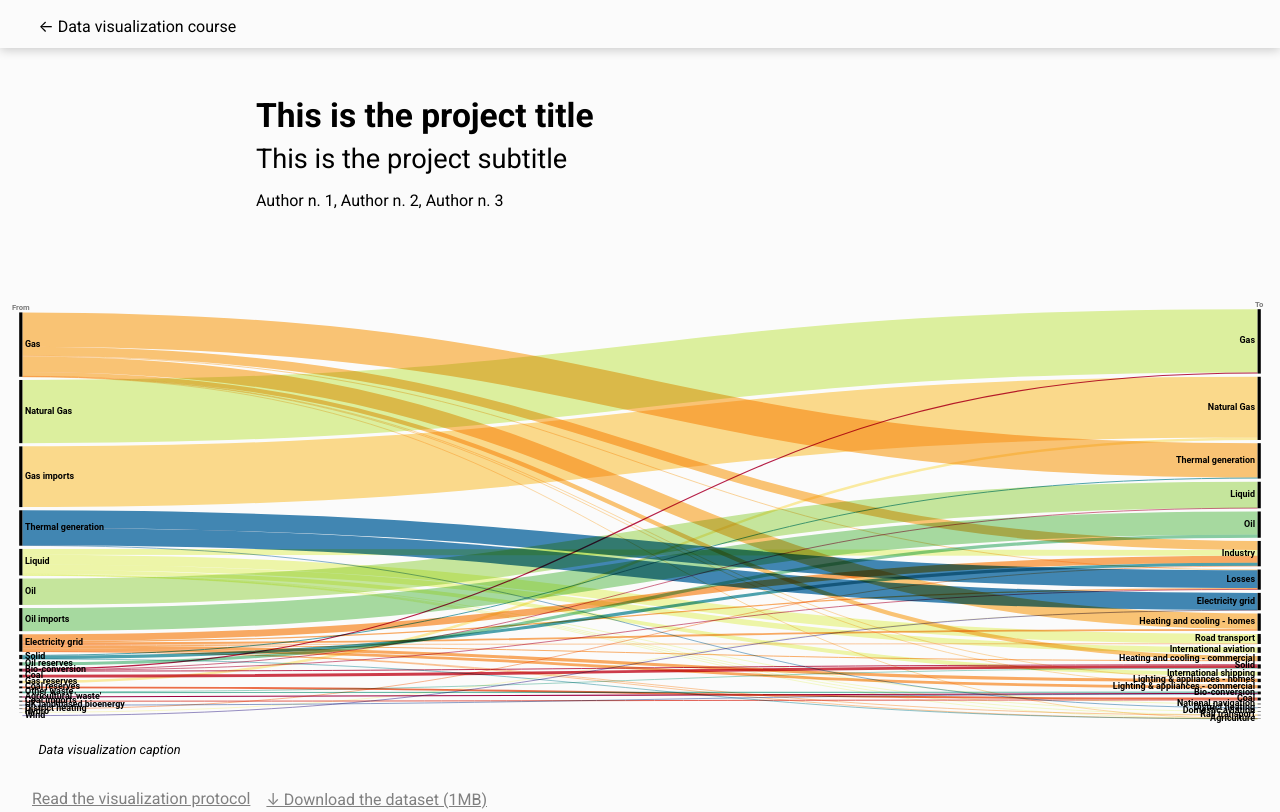
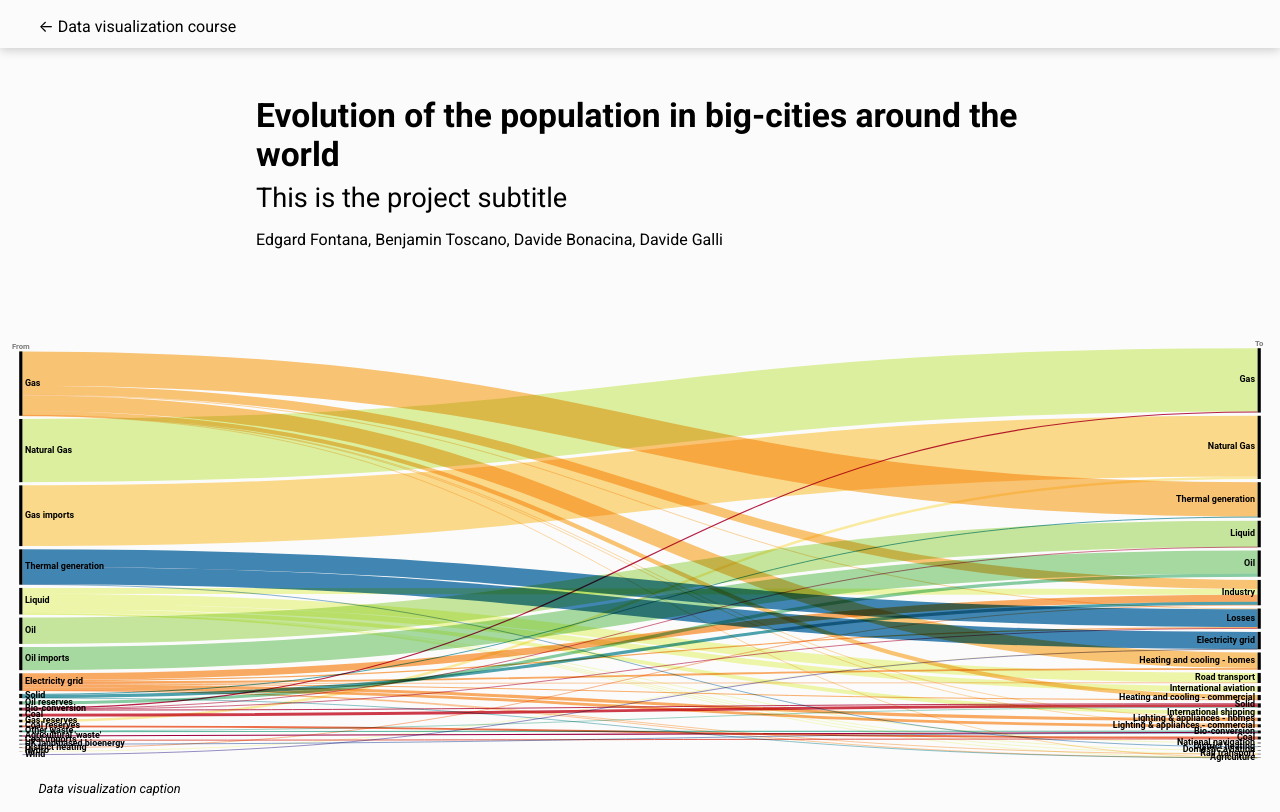
Before and after one commit to 3dd399/dataviz-population_big_cities, a plain HTML site: page index.html in a window 1280 px wide. Shown: the top 812 px of the page. Drawn offline with Linux system fonts and the light colour scheme; a script that the page names is missing.

Commit message:
test mod .html file

```diff
--- a/index.html
+++ b/index.html
@@ -40,10 +40,10 @@
 		<main>
 			<header>
 				<h1>
-					This is the project title
+					Evolution of the population in big-cities around the world
 				</h1>
 				<h2>This is the project subtitle</h2>
-				<h3>Author n. 1, Author n. 2, Author n. 3</h3>
+				<h3>Edgard Fontana, Benjamin Toscano, Davide Bonacina, Davide Galli</h3>
 			</header>
 			<section class="no_margin">
 				<a name="highlight"></a>
```
